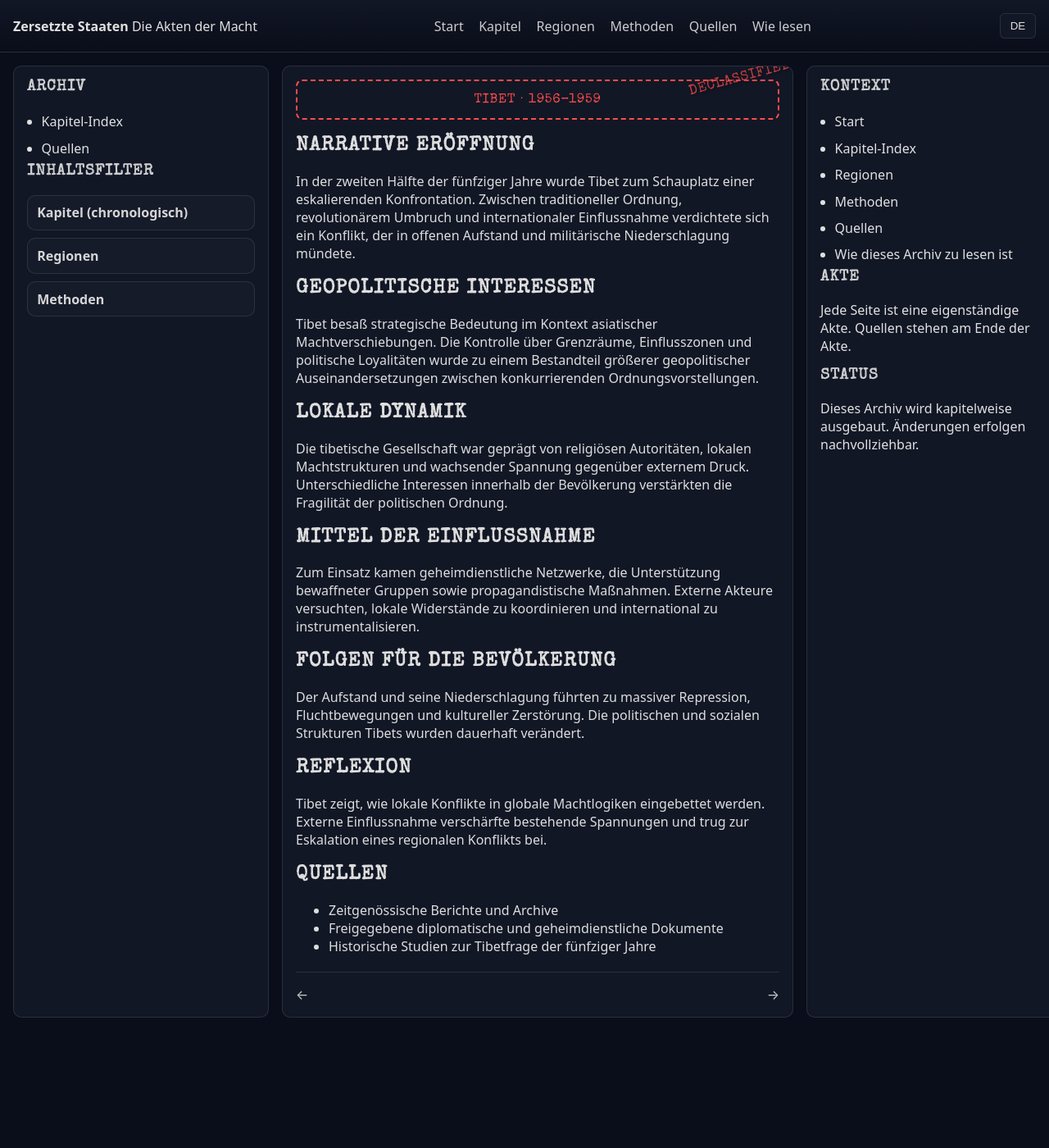
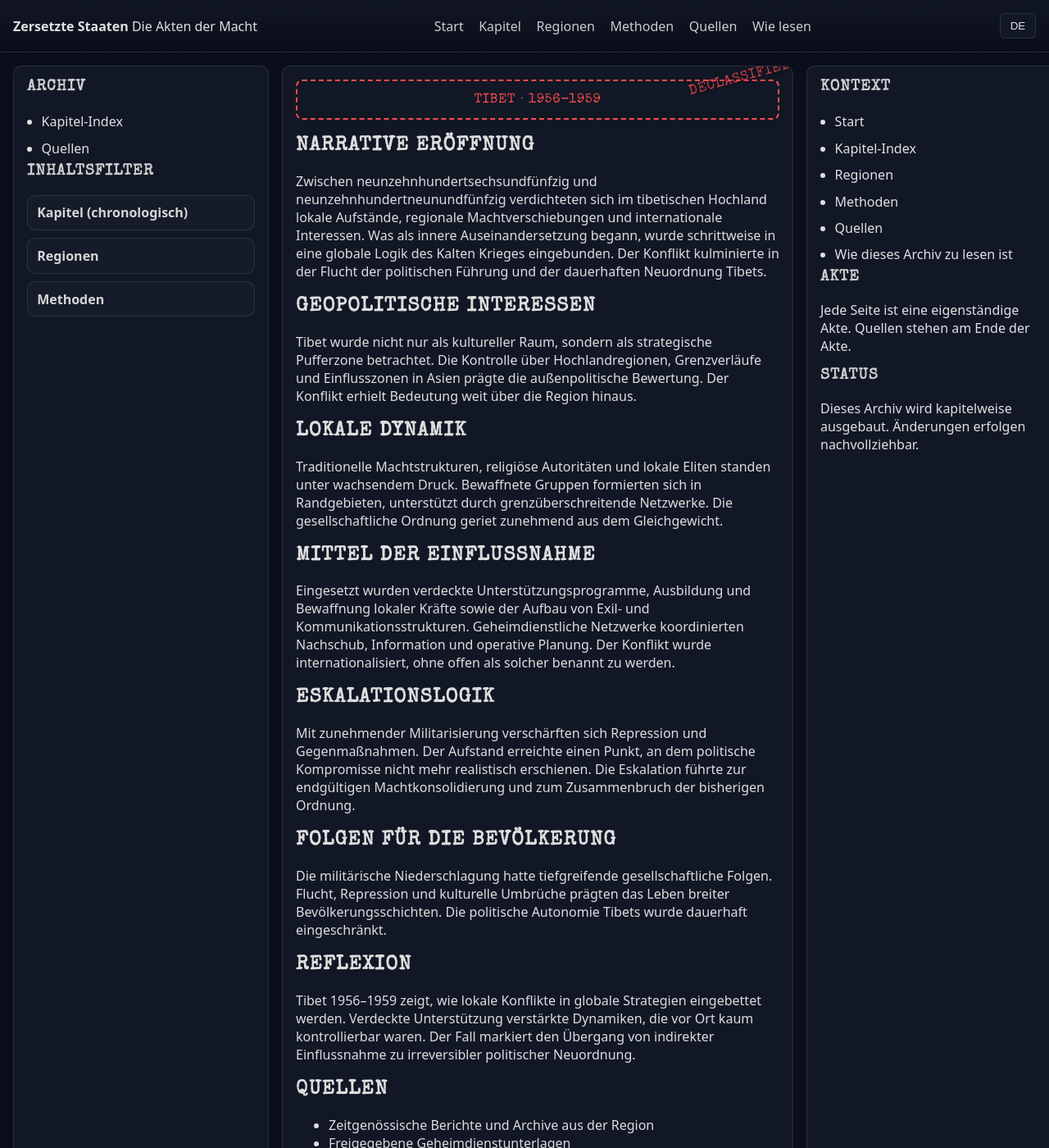
Before and after one commit to bozart-army/zersetzte-staaten-site, a Jekyll site: the page built from de/kapitel/Kapitel-12-Tibet-1956-1959.md, in a window 1280 px wide and 1400 px high. Shown: the whole window at 82% size. Built offline with Jekyll 4.4.1, drawn with Linux system fonts in a browser that asks for light colours; our own code applies the rules of GitHub Pages for plain Markdown files; some of the changed text lies outside the part shown.

Commit message:
Update Kapitel-12-Tibet-1956-1959.md

```diff
--- a/de/kapitel/Kapitel-12-Tibet-1956-1959.md
+++ b/de/kapitel/Kapitel-12-Tibet-1956-1959.md
@@ -4,46 +4,72 @@ lang: de
 permalink: /de/kapitel/12/
 zeitraum: 1956–1959
 regionen: [Asien]
-methoden: [Geheimdienstnetzwerke, Paramilitärische Operationen, Propaganda]
+methoden: [Geheimdienstnetzwerke, Paramilitärische Operationen, Unterstützung von Exilstrukturen]
 ---
 
 <div class="aktenkopf">Tibet · 1956–1959</div>
 
 ## Narrative Eröffnung
-In der zweiten Hälfte der fünfziger Jahre wurde Tibet zum Schauplatz
-einer eskalierenden Konfrontation. Zwischen traditioneller Ordnung,
-revolutionärem Umbruch und internationaler Einflussnahme verdichtete sich
-ein Konflikt, der in offenen Aufstand und militärische Niederschlagung mündete.
+Zwischen neunzehnhundertsechsundfünfzig und neunzehnhundertneunundfünfzig
+verdichteten sich im tibetischen Hochland lokale Aufstände,
+regionale Machtverschiebungen und internationale Interessen.
+Was als innere Auseinandersetzung begann,
+wurde schrittweise in eine globale Logik des Kalten Krieges eingebunden.
+Der Konflikt kulminierte in der Flucht der politischen Führung
+und der dauerhaften Neuordnung Tibets.
 
 ## Geopolitische Interessen
-Tibet besaß strategische Bedeutung im Kontext asiatischer Machtverschiebungen.
-Die Kontrolle über Grenzräume, Einflusszonen und politische Loyalitäten
-wurde zu einem Bestandteil größerer geopolitischer Auseinandersetzungen
-zwischen konkurrierenden Ordnungsvorstellungen.
+Tibet wurde nicht nur als kultureller Raum,
+sondern als strategische Pufferzone betrachtet.
+Die Kontrolle über Hochlandregionen,
+Grenzverläufe und Einflusszonen in Asien
+prägte die außenpolitische Bewertung.
+Der Konflikt erhielt Bedeutung weit über die Region hinaus.
 
 ## Lokale Dynamik
-Die tibetische Gesellschaft war geprägt von religiösen Autoritäten,
-lokalen Machtstrukturen und wachsender Spannung gegenüber externem Druck.
-Unterschiedliche Interessen innerhalb der Bevölkerung verstärkten
-die Fragilität der politischen Ordnung.
+Traditionelle Machtstrukturen,
+religiöse Autoritäten und lokale Eliten
+standen unter wachsendem Druck.
+Bewaffnete Gruppen formierten sich in Randgebieten,
+unterstützt durch grenzüberschreitende Netzwerke.
+Die gesellschaftliche Ordnung geriet zunehmend aus dem Gleichgewicht.
 
 ## Mittel der Einflussnahme
-Zum Einsatz kamen geheimdienstliche Netzwerke,
-die Unterstützung bewaffneter Gruppen sowie propagandistische Maßnahmen.
-Externe Akteure versuchten, lokale Widerstände zu koordinieren
-und international zu instrumentalisieren.
+Eingesetzt wurden verdeckte Unterstützungsprogramme,
+Ausbildung und Bewaffnung lokaler Kräfte
+sowie der Aufbau von Exil- und Kommunikationsstrukturen.
+Geheimdienstliche Netzwerke koordinierten Nachschub,
+Information und operative Planung.
+Der Konflikt wurde internationalisiert,
+ohne offen als solcher benannt zu werden.
+
+## Eskalationslogik
+Mit zunehmender Militarisierung
+verschärften sich Repression und Gegenmaßnahmen.
+Der Aufstand erreichte einen Punkt,
+an dem politische Kompromisse
+nicht mehr realistisch erschienen.
+Die Eskalation führte zur endgültigen Machtkonsolidierung
+und zum Zusammenbruch der bisherigen Ordnung.
 
 ## Folgen für die Bevölkerung
-Der Aufstand und seine Niederschlagung führten zu massiver Repression,
-Fluchtbewegungen und kultureller Zerstörung.
-Die politischen und sozialen Strukturen Tibets wurden dauerhaft verändert.
+Die militärische Niederschlagung hatte
+tiefgreifende gesellschaftliche Folgen.
+Flucht, Repression und kulturelle Umbrüche
+prägten das Leben breiter Bevölkerungsschichten.
+Die politische Autonomie Tibets
+wurde dauerhaft eingeschränkt.
 
 ## Reflexion
-Tibet zeigt, wie lokale Konflikte in globale Machtlogiken eingebettet werden.
-Externe Einflussnahme verschärfte bestehende Spannungen
-und trug zur Eskalation eines regionalen Konflikts bei.
+Tibet 1956–1959 zeigt,
+wie lokale Konflikte in globale Strategien eingebettet werden.
+Verdeckte Unterstützung verstärkte Dynamiken,
+die vor Ort kaum kontrollierbar waren.
+Der Fall markiert den Übergang
+von indirekter Einflussnahme
+zu irreversibler politischer Neuordnung.
 
 ## Quellen
-- Zeitgenössische Berichte und Archive
-- Freigegebene diplomatische und geheimdienstliche Dokumente
-- Historische Studien zur Tibetfrage der fünfziger Jahre
+- Zeitgenössische Berichte und Archive aus der Region
+- Freigegebene Geheimdienstunterlagen
+- Historische Studien zur Tibetkrise der fünfziger Jahre
```
